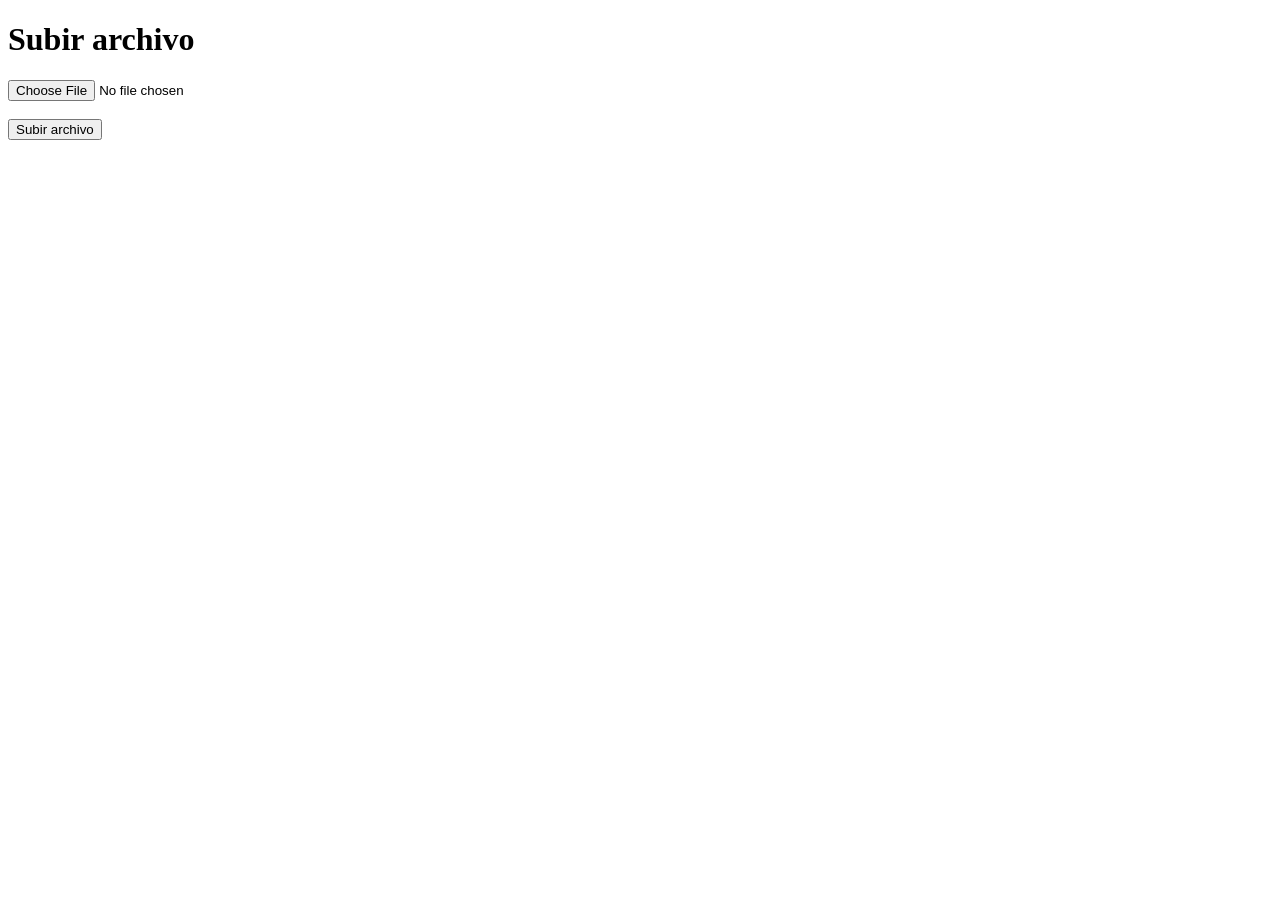
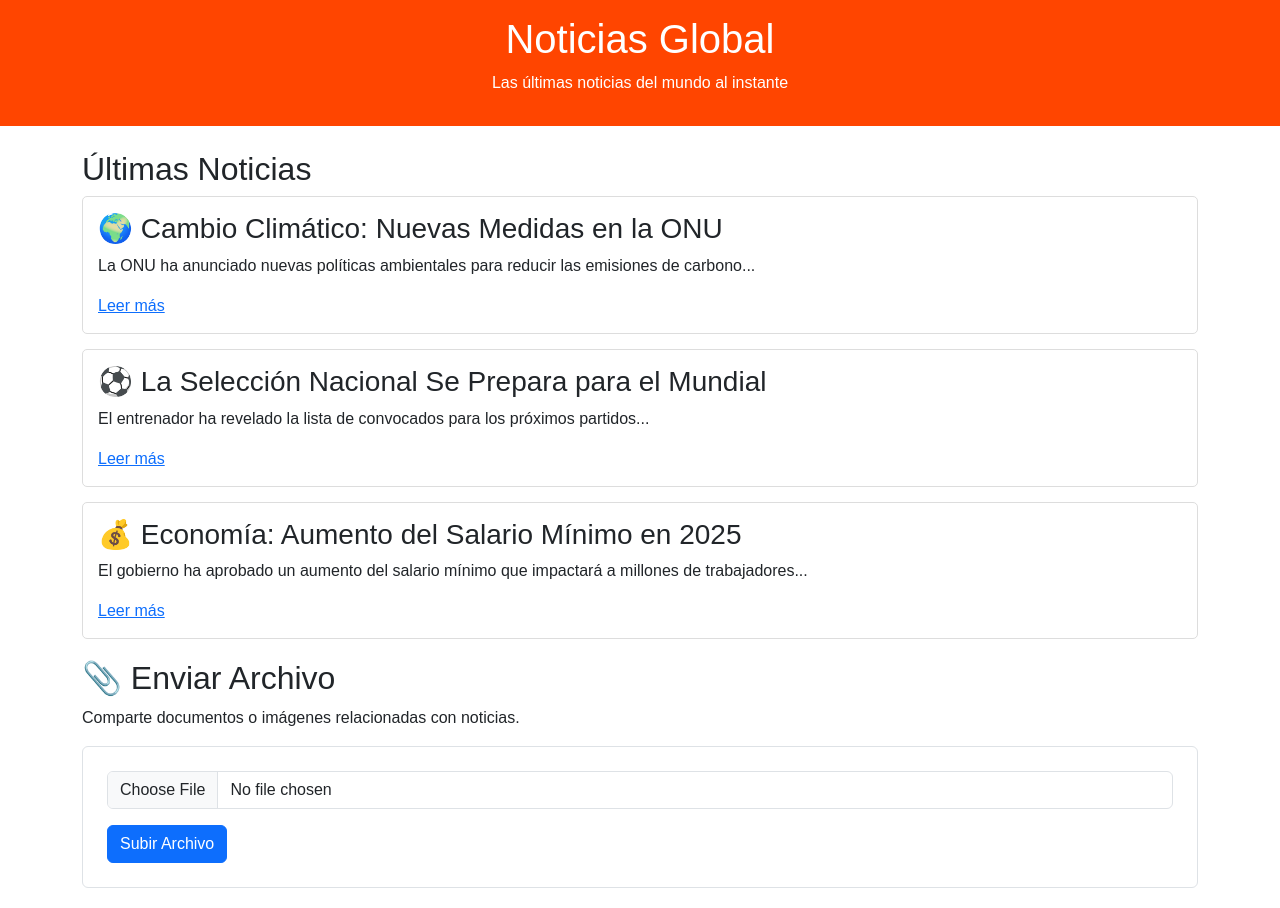
Before and after one commit to jonathan1394/UPLOAD, a website: page index.html in a window 1280 px wide. Before the commit the page ends 800 px from the top, so only its background shows below. Drawn offline with nearby package versions, Linux system fonts and the light colour scheme.

Commit message:
html noticias

```diff
--- a/index.html
+++ b/index.html
@@ -1,15 +1,75 @@
 <!DOCTYPE html>
-<html lang="en">
+<html lang="es">
 <head>
     <meta charset="UTF-8">
     <meta name="viewport" content="width=device-width, initial-scale=1.0">
-    <title>File Uploader</title>
+    <title>Noticias Global | Últimas Noticias</title>
+    <link rel="stylesheet" href="https://cdn.jsdelivr.net/npm/bootstrap@5.3.0/dist/css/bootstrap.min.css">
+    <style>
+        body {
+            font-family: Arial, sans-serif;
+        }
+        .header {
+            background-color: #ff4500;
+            color: white;
+            padding: 15px;
+            text-align: center;
+        }
+        .news-section {
+            margin: 20px 0;
+        }
+        .news-card {
+            border: 1px solid #ddd;
+            padding: 15px;
+            border-radius: 5px;
+            margin-bottom: 15px;
+            background-color: #fff;
+        }
+    </style>
 </head>
 <body>
-    <h1>Subir archivo</h1>
-    <form action="/upload" method="post" enctype="multipart/form-data">
-        <input type="file" name="archivo"><br><br>
-        <input type="submit" value="Subir archivo">
-    </form>
+
+    <!-- 📰 Cabecera -->
+    <div class="header">
+        <h1>Noticias Global</h1>
+        <p>Las últimas noticias del mundo al instante</p>
+    </div>
+
+    <div class="container mt-4">
+        <!-- 🗞️ Sección de Noticias -->
+        <div class="news-section">
+            <h2>Últimas Noticias</h2>
+
+            <div class="news-card">
+                <h3>🌍 Cambio Climático: Nuevas Medidas en la ONU</h3>
+                <p>La ONU ha anunciado nuevas políticas ambientales para reducir las emisiones de carbono...</p>
+                <a href="#">Leer más</a>
+            </div>
+
+            <div class="news-card">
+                <h3>⚽ La Selección Nacional Se Prepara para el Mundial</h3>
+                <p>El entrenador ha revelado la lista de convocados para los próximos partidos...</p>
+                <a href="#">Leer más</a>
+            </div>
+
+            <div class="news-card">
+                <h3>💰 Economía: Aumento del Salario Mínimo en 2025</h3>
+                <p>El gobierno ha aprobado un aumento del salario mínimo que impactará a millones de trabajadores...</p>
+                <a href="#">Leer más</a>
+            </div>
+        </div>
+
+        <!-- 📤 Formulario de Carga de Archivos -->
+        <div class="news-section">
+            <h2>📎 Enviar Archivo</h2>
+            <p>Comparte documentos o imágenes relacionadas con noticias.</p>
+            <form action="/upload" method="post" enctype="multipart/form-data" class="border p-4 rounded">
+                <input type="file" name="archivo" class="form-control mb-3">
+                <input type="submit" value="Subir Archivo" class="btn btn-primary">
+            </form>
+        </div>
+    </div>
+
+    <script src="https://cdn.jsdelivr.net/npm/bootstrap@5.3.0/dist/js/bootstrap.bundle.min.js"></script>
 </body>
 </html>
```
